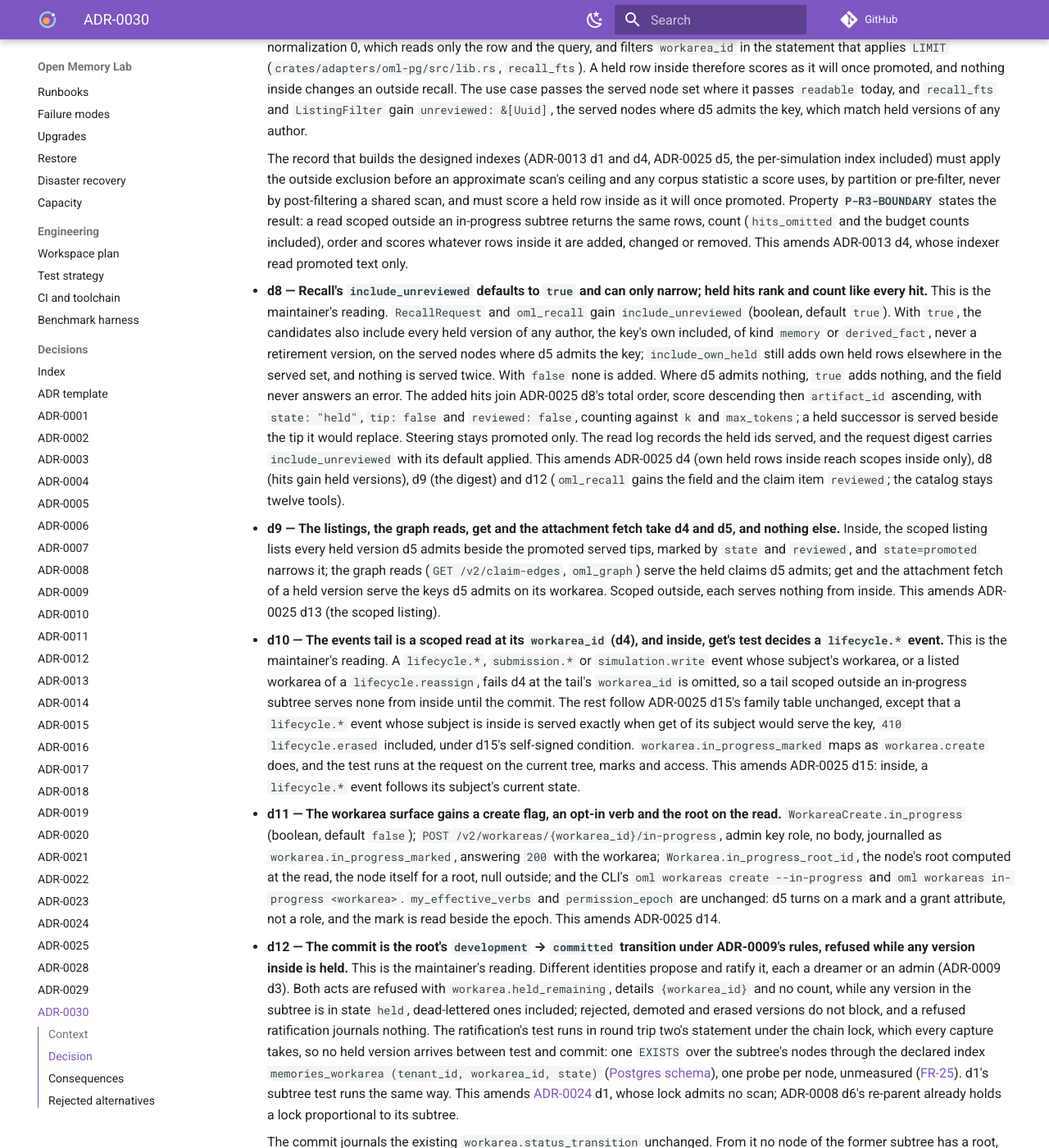
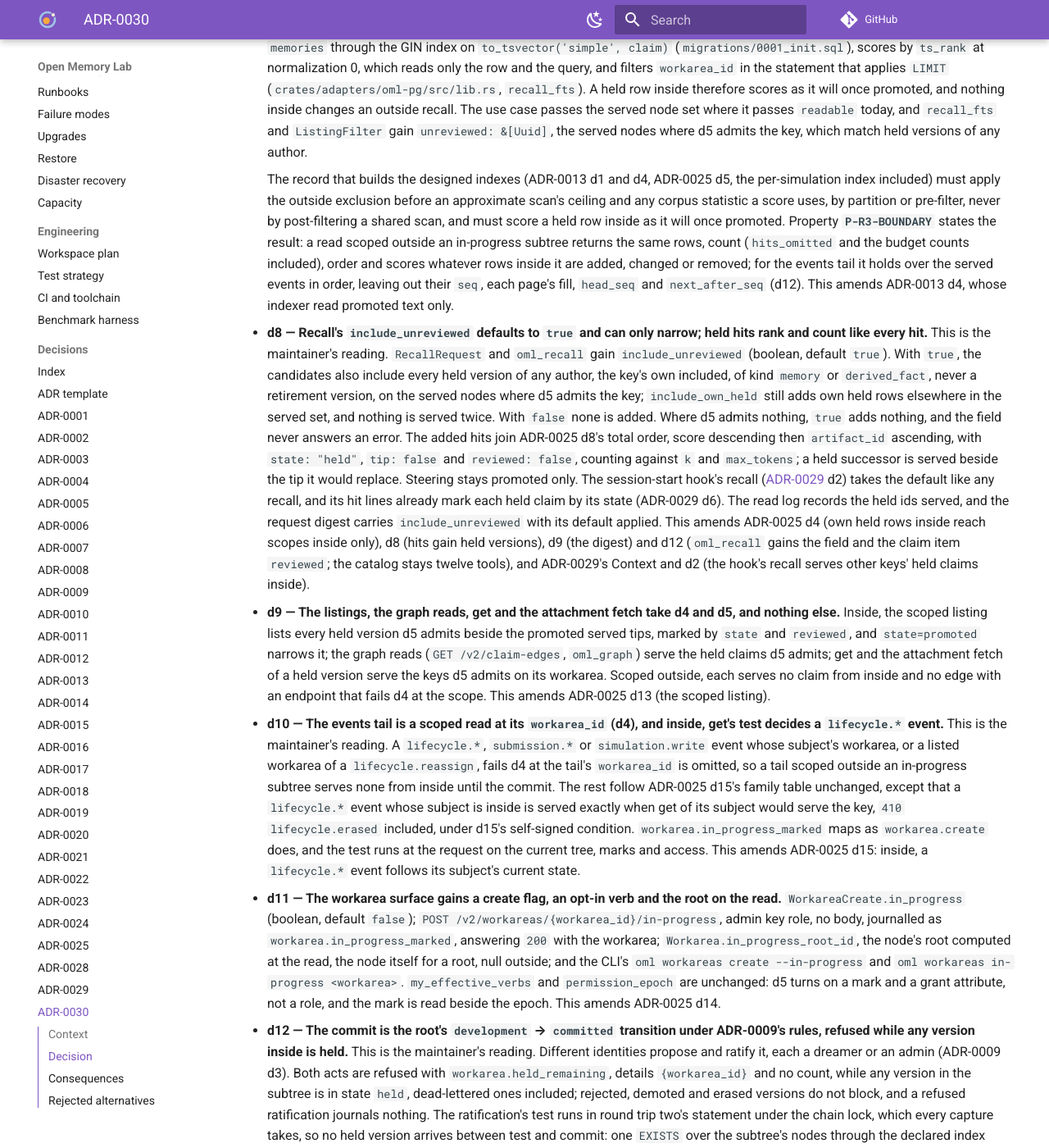
Before and after one commit to e8kor/open-memory-lab, an MkDocs documentation site: the page built from docs/adr/ADR-0030-in-progress-workareas.md, in a window 1280 px wide and 1400 px high, scrolled down 3046 px. Shown: the whole window at 82% size. Built offline with MkDocs 1.6.1 and Material for MkDocs 9.7.7, drawn with Linux system fonts in a browser that asks for light colours; comment, search, counter and statistics services are not loaded; some of the changed text lies outside the part shown.

Commit message:
Omit from a read scoped outside an in-progress subtree every lineage member and claim edge that touches it, refuse a claim-edge ratification across its boundary, let the session-start hook's recall take include_unreviewed's default, and narrow P-R3-BOUNDARY on the tail to its served events, in proposed ADR-0030 and its contract surfaces (ADR-0030, ADR-0029)
Marking an existing workarea leaves links that already cross its boundary: an edge proposed before the mark, and outside claims that derive from a node now inside. Eliding those to redacted ids, or ratifying the edge, would carry the subtree's ids and claim count out before the commit. Accepted ADR-0029's hook recalls with no include_unreviewed, so the record now says it takes the default and lists ADR-0029's no-other-key's-held-row sentence for a dated note. The tail's page fill and seq numbering count events inside, which no property can hold constant, so they join FR-31's event-feed residual. The self-signing sentence in d3 is deleted because it contradicted the rule inside.

```diff
--- a/docs/adr/ADR-0030-in-progress-workareas.md
+++ b/docs/adr/ADR-0030-in-progress-workareas.md
@@ -9,7 +9,7 @@
 
 **Status:** proposed · 2026-10-31
 
-**Amends:** ADR-0001 (d3, d5), ADR-0008 (d4, d6), ADR-0009 (d1, d2, d3), ADR-0012 (d1), ADR-0013 (d1, d4), ADR-0018 (d4), ADR-0019 (d1), ADR-0022 (d2), ADR-0024 (d1), ADR-0025 (d1, d2, d3, d4, d5, d8, d9, d12, d13, d14, d15), ADR-0028 (d1, d2)
+**Amends:** ADR-0001 (d3, d5), ADR-0008 (d4, d6), ADR-0009 (d1, d2, d3), ADR-0012 (d1), ADR-0013 (d1, d4), ADR-0018 (d4), ADR-0019 (d1), ADR-0022 (d2), ADR-0024 (d1), ADR-0025 (d1, d2, d3, d4, d5, d8, d9, d12, d13, d14, d15), ADR-0028 (d1, d2), ADR-0029 (Context, d2)
 
 ## Context
 
@@ -101,10 +101,12 @@
   the row's own node, which always passes, and d5 decides who reads a held row. Related rows, a
   lineage closure's and every read's `derives_from` and `replaces`, take the decision at the
   subject's node or the scope node, and a submission reads its `derives_from` targets at its
-  resolved workarea. Grants, denials, the simulation predicate
-  ([ADR-0013](ADR-0013-reads-served-from-postgres.md) d3) and the `self_signed` scope apply
-  beside it. The key's own rows obey it too: scoped outside, `include_own_held` and the listing
-  serve none from inside, while get and `own=true` still do.
+  resolved workarea. A closure member or edge endpoint that fails the boundary test is omitted,
+  never elided to a redacted id, and an edge is served only when both of its endpoints pass.
+  Grants, denials, the simulation predicate ([ADR-0013](ADR-0013-reads-served-from-postgres.md)
+  d3) and the `self_signed` scope apply beside it. The key's own rows obey it too: scoped
+  outside, `include_own_held` and the listing serve none from inside, while get and `own=true`
+  still do.
 
     `oml-domain` holds it as one pure function beside `effective_roles`, giving the decision for
     the roots of N and D and the served node set over a list of nodes; every read path in
@@ -160,8 +162,9 @@
     post-filtering a shared scan, and must score a held row inside as it will once promoted.
     Property **`P-R3-BOUNDARY`** states the result: a read scoped outside an in-progress subtree
     returns the same rows, count (`hits_omitted` and the budget counts included), order and scores
-    whatever rows inside it are added, changed or removed. This amends ADR-0013 d4, whose indexer
-    read promoted text only.
+    whatever rows inside it are added, changed or removed; for the events tail it holds over the
+    served events in order, leaving out their `seq`, each page's fill, `head_seq` and
+    `next_after_seq` (d12). This amends ADR-0013 d4, whose indexer read promoted text only.
 
 - **d8 — Recall's `include_unreviewed` defaults to `true` and can only narrow; held hits rank and
   count like every hit.** This is the maintainer's reading. `RecallRequest` and `oml_recall`
@@ -173,17 +176,21 @@
   error. The added hits join ADR-0025 d8's total order, score descending then `artifact_id`
   ascending, with `state: "held"`, `tip: false` and `reviewed: false`, counting against `k` and
   `max_tokens`; a held successor is served beside the tip it would replace. Steering stays
-  promoted only. The read log records the held ids served, and the request digest carries
+  promoted only. The session-start hook's recall ([ADR-0029](ADR-0029-session-start-hook.md) d2)
+  takes the default like any recall, and its hit lines already mark each held claim by its state
+  (ADR-0029 d6). The read log records the held ids served, and the request digest carries
   `include_unreviewed` with its default applied. This amends ADR-0025 d4 (own held rows inside
   reach scopes inside only), d8 (hits gain held versions), d9 (the digest) and d12 (`oml_recall`
-  gains the field and the claim item `reviewed`; the catalog stays twelve tools).
+  gains the field and the claim item `reviewed`; the catalog stays twelve tools), and ADR-0029's
+  Context and d2 (the hook's recall serves other keys' held claims inside).
 
 - **d9 — The listings, the graph reads, get and the attachment fetch take d4 and d5, and nothing
   else.** Inside, the scoped listing lists every held version d5 admits beside the promoted
   served tips, marked by `state` and `reviewed`, and `state=promoted` narrows it; the graph reads
   (`GET /v2/claim-edges`, `oml_graph`) serve the held claims d5 admits; get and the attachment
   fetch of a held version serve the keys d5 admits on its workarea. Scoped outside, each serves
-  nothing from inside. This amends ADR-0025 d13 (the scoped listing).
+  no claim from inside and no edge with an endpoint that fails d4 at the scope. This amends
+  ADR-0025 d13 (the scoped listing).
 
 - **d10 — The events tail is a scoped read at its `workarea_id` (d4), and inside, get's test
   decides a `lifecycle.*` event.** This is the maintainer's reading. A `lifecycle.*`,
@@ -223,8 +230,9 @@
     the former subtree has a root, so its promoted claims reach every scope and its nodes are
     ordinary `development` workareas. The refusal tells a proposer that some version in the
     subtree is held, possibly where it cannot read, a signal [FR-31](../product/roadmap.md) gains
-    at acceptance. This amends ADR-0009 d3 (the precondition) and d1 (a `development` workarea's
-    only relaxation was self-signing).
+    at acceptance, beside the in-progress form of its event-feed count: an outside tail's `seq`
+    numbering and each page's fill count the events inside. This amends ADR-0009 d3 (the
+    precondition) and d1 (a `development` workarea's only relaxation was self-signing).
 
 - **d13 — Two codes, the wire, the version and the vocabulary.**
     - **Codes**, each `409`, in the [errors](../api/errors.md) tables and the `ErrorCode` enum:
@@ -285,6 +293,7 @@
       kept text, as ADR-0012 d1's "(wording amended 2026-10-30 — …)" does: ADR-0001 d5, which per
       its last sentence takes the second relaxation with a pointer to d3, and its H1 and
       `answers`; ADR-0009 d1 and ADR-0019 d1 ("the one bounded … exception"); ADR-0018 d4's table;
+      ADR-0029's Context ("no other key's held row (R3)");
     - the pages: workareas (a section linking d4, the refusal matrix), roles and keys (the
       permission matrix linking d5, d6), retrieval (d7, d8), admission (d3), the overview's R3 row,
       simulations, security (d10), the Postgres schema and event catalog (d13), the CLI reference,
--- a/docs/api/openapi.yaml
+++ b/docs/api/openapi.yaml
@@ -623,7 +623,7 @@
       tags: [claim-edges]
       operationId: listClaimEdges
       summary: Paginated claim-graph read, pending and ratified, scoped to read access.
-      description: 'Requires: reader effective access. Proposed (ADR-0030 d4, d9): scoped outside an in-progress subtree it serves no claim and no edge from inside it until its commit; scoped inside, it also serves the held claims ADR-0030 d5 admits.'
+      description: 'Requires: reader effective access. Proposed (ADR-0030 d4, d9): scoped outside an in-progress subtree it serves no claim from inside it and no edge with an endpoint inside it until its commit; scoped inside, it also serves the held claims ADR-0030 d5 admits.'
       parameters:
         - { name: workarea_id, in: query, schema: { type: string } }
         - { name: artifact_id, in: query, schema: { type: string } }
@@ -687,7 +687,7 @@
       tags: [claim-edges]
       operationId: ratifyClaimEdge
       summary: Ratify a proposed claim edge.
-      description: 'Requires: dreamer(review); never the proposer (review.ratifier_is_proposer) and refused on lineage collision (review.author_in_lineage) — R2. A held_by: service key is refused with access.verb_ceiling before any lookup (ADR-0025 d1).'
+      description: 'Requires: dreamer(review); never the proposer (review.ratifier_is_proposer) and refused on lineage collision (review.author_in_lineage) — R2. A held_by: service key is refused with access.verb_ceiling before any lookup (ADR-0025 d1). Proposed (ADR-0030 d2): an edge whose endpoints have different in-progress roots is refused with workarea.in_progress_refused once both endpoints pass readability.'
       parameters:
         - { name: edge_id, in: path, required: true, schema: { type: string } }
         - { $ref: '#/components/parameters/IdempotencyKey' }
```
Also changed, not shown: other parts of docs/adr/ADR-0030-in-progress-workareas.md (+4 -4 lines), docs/api/errors.md (+1 -1 lines), docs/api/http-api.md (+8 -4 lines).
